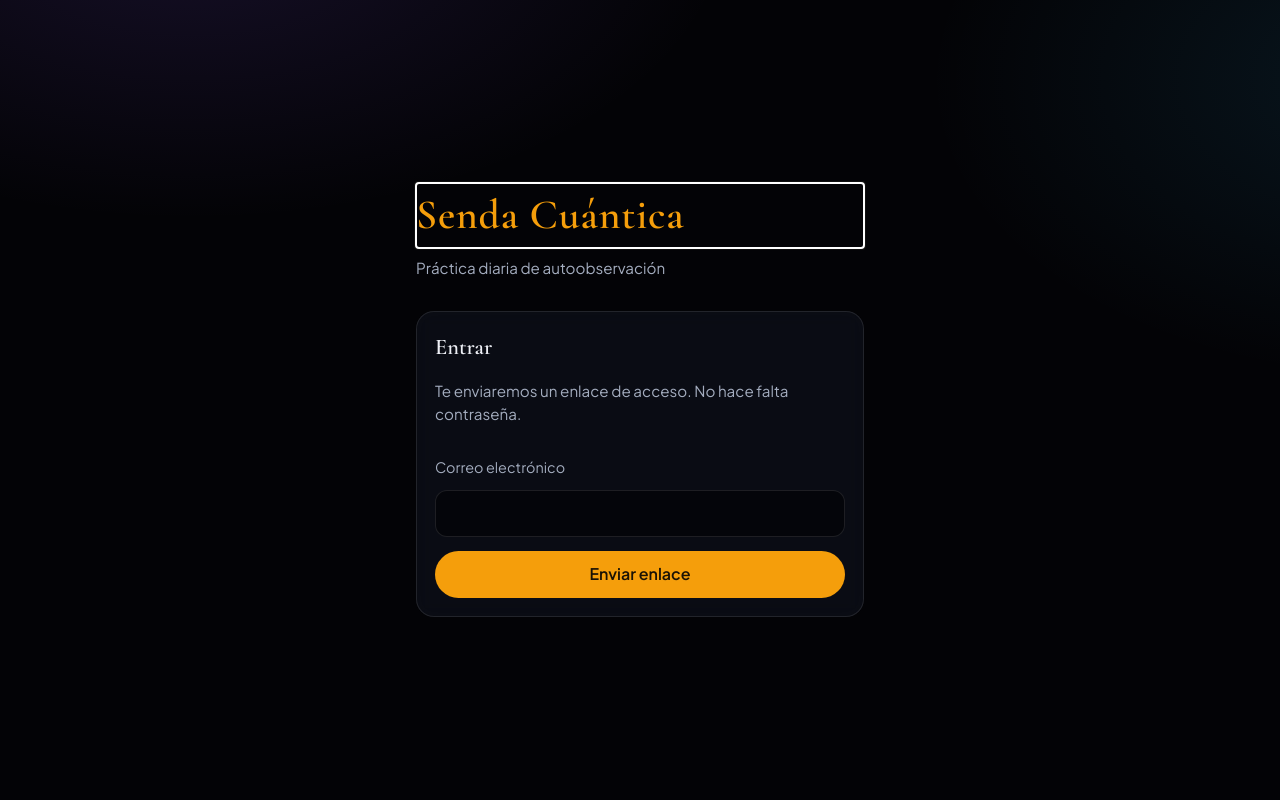
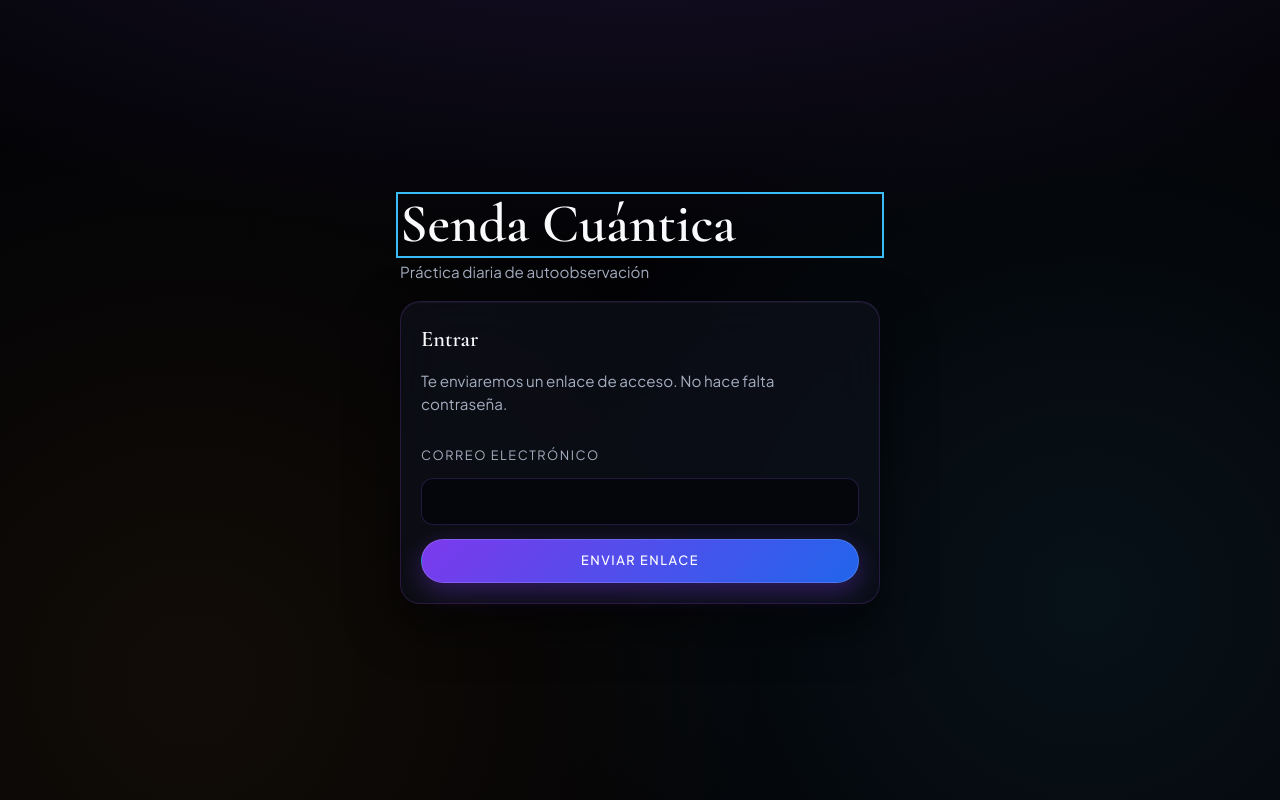
Before and after one commit to ronarcontacto-svg/all-ronar, a React (Vite) app in the folder senda-cuantica/: page /entrar in a window 1280 px wide. Built offline with nearby package versions, Linux system fonts and the light colour scheme; no server answers.

Commit message:
Rediseño visual según prototipo aprobado: tokens, vidrio, cabecera y pestañas

```diff
--- a/senda-cuantica/src/styles.css
+++ b/senda-cuantica/src/styles.css
@@ -1,12 +1,16 @@
+/* Tokens tomados del prototipo aprobado (codepen nadia-y-rodrigo/GgWeGNK). */
 :root {
   color-scheme: dark;
-  --fondo: #030306;
-  --dorado: #F59E0B;
-  --cian: #38BDF8;
-  --violeta: #8B5CF6;
-  --vidrio: rgba(14, 18, 29, 0.65);
-  --borde: rgba(255, 255, 255, 0.10);
-  --texto: #EDEFF5;
+  --bg-void: #030306;
+  --surface-header: rgba(7, 9, 15, 0.85);
+  --card-glass: rgba(14, 18, 29, 0.65);
+  --card-hover: rgba(20, 26, 42, 0.8);
+  --border-subtle: rgba(168, 85, 247, 0.18);
+  --border-luminous: rgba(56, 189, 248, 0.45);
+  --gold-alchemy: #F59E0B;
+  --cyan-quantum: #38BDF8;
+  --violet-transmute: #8B5CF6;
+  --texto: #F8FAFC;
   --tenue: #A4ADBF;
   --error: #FCA5A5;
   --fuente-titulo: 'Cormorant Garamond', Georgia, serif;
@@ -17,7 +21,6 @@
 
 html, body {
   margin: 0;
-  background: var(--fondo);
   color: var(--texto);
   font-family: var(--fuente-texto);
   font-size: 16px;
@@ -27,184 +30,261 @@ html, body {
 
 body {
   min-height: 100dvh;
-  background:
-    radial-gradient(900px 500px at 15% -10%, rgba(139, 92, 246, 0.14), transparent 60%),
-    radial-gradient(800px 500px at 110% 10%, rgba(56, 189, 248, 0.10), transparent 60%),
-    var(--fondo);
+  background-color: var(--bg-void);
+  background-image:
+    radial-gradient(ellipse 80% 50% at 50% -20%, rgba(139, 92, 246, 0.16), transparent),
+    radial-gradient(circle at 85% 75%, rgba(56, 189, 248, 0.08), transparent 45%),
+    radial-gradient(circle at 15% 85%, rgba(245, 158, 11, 0.06), transparent 45%);
+  overflow-x: hidden;
 }
 
+::-webkit-scrollbar { width: 5px; height: 5px; }
+::-webkit-scrollbar-track { background: var(--bg-void); }
+::-webkit-scrollbar-thumb { background: rgba(139, 92, 246, 0.35); border-radius: 4px; }
+
 h1, h2, h3 { font-family: var(--fuente-titulo); font-weight: 600; margin: 0 0 8px; }
-h1.titulo-grande { font-size: 2.6rem; color: var(--dorado); letter-spacing: 0.02em; }
-.titulo { font-size: 2rem; color: var(--dorado); }
-.subtitulo { font-size: 1.4rem; }
 p { margin: 0 0 12px; }
 .tenue { color: var(--tenue); font-size: 0.95rem; }
 .error { color: var(--error); }
-.aviso { color: var(--cian); }
-.cifra { font-family: var(--fuente-titulo); font-size: 1.8rem; color: var(--cian); margin: 0; }
-.etiqueta { display: block; font-size: 0.9rem; color: var(--tenue); margin: 12px 0 6px; }
+.aviso { color: var(--cian, #38BDF8); }
+.etiqueta { display: block; font-size: 0.8rem; letter-spacing: 0.12em; text-transform: uppercase; color: var(--tenue); margin: 12px 0 6px; }
+.centro { min-height: 100dvh; display: flex; align-items: center; justify-content: center; }
+.sr-only {
+  position: absolute; width: 1px; height: 1px; padding: 0; margin: -1px;
+  overflow: hidden; clip: rect(0, 0, 0, 0); white-space: nowrap; border: 0;
+}
 
-.app { min-height: 100dvh; display: flex; flex-direction: column; }
-.contenido { flex: 1; padding: 16px 16px 112px; width: 100%; max-width: 640px; margin: 0 auto; }
-.pantalla, .pantalla-entrada, .pantalla-texto { display: flex; flex-direction: column; gap: 16px; }
-.pantalla-entrada, .pantalla-texto { max-width: 480px; margin: 0 auto; padding: 24px 16px; min-height: 100dvh; justify-content: center; }
-.pantalla-texto { justify-content: flex-start; padding-top: 32px; }
-.cabecera { margin-bottom: 4px; }
-.centro { min-height: 100dvh; display: flex; align-items: center; justify-content: center; }
+/* Tipografía del prototipo */
+.titulo-grande {
+  font-family: var(--fuente-titulo);
+  font-size: clamp(2.2rem, 7vw, 3.4rem);
+  line-height: 1.05;
+  font-weight: 600;
+  margin: 0;
+}
+.titulo { font-family: var(--fuente-titulo); font-size: 2rem; font-weight: 600; margin: 0; }
+.subtitulo { font-family: var(--fuente-titulo); font-size: 1.4rem; font-weight: 600; margin: 0 0 6px; }
+.eyebrow {
+  font-size: 0.7rem;
+  letter-spacing: 0.22em;
+  text-transform: uppercase;
+  color: var(--cyan-quantum);
+  margin: 0 0 8px;
+}
+.text-gradient-quantum {
+  background: linear-gradient(135deg, #E0F2FE 0%, #38BDF8 50%, #C084FC 100%);
+  -webkit-background-clip: text;
+  background-clip: text;
+  -webkit-text-fill-color: transparent;
+}
+.text-gradient-gold {
+  background: linear-gradient(135deg, #FDE68A 0%, #F59E0B 100%);
+  -webkit-background-clip: text;
+  background-clip: text;
+  -webkit-text-fill-color: transparent;
+}
+.cifra { font-family: var(--fuente-titulo); font-size: 2.2rem; line-height: 1; margin: 0; }
 
-.tarjeta {
-  background: var(--vidrio);
-  border: 1px solid var(--borde);
-  border-radius: 18px;
-  padding: 18px;
-  backdrop-filter: blur(10px);
-  -webkit-backdrop-filter: blur(10px);
+/* Vidrio */
+.tarjeta, .glass-card {
+  background: var(--card-glass);
+  backdrop-filter: blur(24px);
+  -webkit-backdrop-filter: blur(24px);
+  border: 1px solid var(--border-subtle);
+  border-radius: 20px;
+  padding: 20px;
+  box-shadow: 0 20px 50px rgba(0, 0, 0, 0.6), inset 0 1px 0 0 rgba(255, 255, 255, 0.05);
+  transition: all 0.4s cubic-bezier(0.16, 1, 0.3, 1);
+}
+.tarjeta.interactiva:hover, .glass-card:hover {
+  background: var(--card-hover);
+  border-color: var(--border-luminous);
+  box-shadow: 0 25px 60px rgba(56, 189, 248, 0.08), inset 0 1px 0 0 rgba(255, 255, 255, 0.1);
+  transform: translateY(-2px);
+}
+.tarjeta.hero {
+  padding: 32px 24px;
+  background-image: linear-gradient(180deg, rgba(139, 92, 246, 0.08), transparent 60%);
 }
 .legal { line-height: 1.7; }
-.marco summary { cursor: pointer; font-family: var(--fuente-titulo); font-size: 1.2rem; min-height: 44px; display: flex; align-items: center; }
 
-.formulario { display: flex; flex-direction: column; gap: 6px; }
+/* Botones */
+.btn {
+  min-height: 44px;
+  padding: 10px 20px;
+  border-radius: 999px;
+  font: inherit;
+  font-weight: 500;
+  letter-spacing: 0.12em;
+  text-transform: uppercase;
+  font-size: 0.8rem;
+  cursor: pointer;
+  color: #fff;
+  border: 1px solid rgba(255, 255, 255, 0.15);
+  background: rgba(255, 255, 255, 0.02);
+  transition: all 0.3s ease;
+  margin-top: 8px;
+}
+.btn:disabled { opacity: 0.45; cursor: not-allowed; }
+.btn-primario {
+  background: linear-gradient(135deg, #7C3AED 0%, #2563EB 50%, #0284C7 100%);
+  background-size: 200% auto;
+  box-shadow: 0 8px 25px rgba(124, 58, 237, 0.35);
+}
+.btn-primario:hover:not(:disabled) {
+  background-position: right center;
+  transform: translateY(-1px);
+  box-shadow: 0 12px 35px rgba(56, 189, 248, 0.45);
+}
+.btn-sec { background: rgba(255, 255, 255, 0.02); border-color: rgba(255, 255, 255, 0.1); color: #CBD5E1; }
+.btn-sec:hover:not(:disabled) { border-color: var(--cyan-quantum); color: #fff; background: rgba(56, 189, 248, 0.08); }
+.btn-peligro { background: transparent; color: var(--error); border-color: rgba(252, 165, 165, 0.5); }
+.btn-salir {
+  position: fixed; top: 16px; right: 16px; margin: 0; z-index: 10;
+  background: rgba(14, 18, 29, 0.85);
+}
+:focus-visible { outline: 2px solid var(--cyan-quantum); outline-offset: 2px; }
+
+/* Campos */
 .campo {
   width: 100%;
   min-height: 44px;
-  padding: 10px 12px;
+  padding: 10px 14px;
   border-radius: 12px;
-  border: 1px solid var(--borde);
-  background: rgba(3, 3, 6, 0.6);
+  border: 1px solid rgba(139, 92, 246, 0.22);
+  background: rgba(4, 6, 11, 0.85);
   color: var(--texto);
   font: inherit;
+  transition: all 0.3s ease;
 }
-.campo:focus-visible, .btn:focus-visible, .opcion:focus-visible, .nav-item:focus-visible, .hilo-fila:focus-visible {
-  outline: 2px solid var(--cian);
-  outline-offset: 2px;
+.campo:focus {
+  outline: none;
+  border-color: var(--cyan-quantum);
+  box-shadow: 0 0 25px rgba(56, 189, 248, 0.15);
 }
 .area { min-height: 96px; resize: vertical; }
-
-.btn {
-  min-height: 44px;
-  padding: 10px 18px;
-  border-radius: 999px;
-  border: 1px solid var(--borde);
-  font: inherit;
-  font-weight: 600;
-  cursor: pointer;
-  color: var(--texto);
-  background: rgba(255, 255, 255, 0.04);
-  margin-top: 8px;
-}
-.btn:disabled { opacity: 0.45; cursor: not-allowed; }
-.btn-primario { background: var(--dorado); color: #1a1205; border-color: transparent; }
-.btn-sec { background: transparent; }
-.btn-peligro { background: transparent; color: var(--error); border-color: rgba(252, 165, 165, 0.5); }
-.btn-salir {
-  position: fixed;
-  top: 16px;
-  right: 16px;
-  margin: 0;
-  z-index: 10;
-  background: rgba(14, 18, 29, 0.85);
-}
-.acciones { display: flex; justify-content: space-between; gap: 12px; flex-wrap: wrap; }
-
+.formulario { display: flex; flex-direction: column; gap: 6px; }
 .casilla { display: flex; gap: 12px; align-items: flex-start; min-height: 44px; }
-.casilla input { width: 24px; height: 24px; margin-top: 2px; accent-color: var(--dorado); }
+.casilla input { width: 24px; height: 24px; margin-top: 2px; accent-color: var(--gold-alchemy); }
 
 .grupo { border: 0; padding: 0; margin: 8px 0 0; }
 .grupo legend { padding: 0; margin-bottom: 4px; }
 .escala { display: flex; flex-wrap: wrap; gap: 8px; margin: 6px 0 4px; }
 .opcion {
-  min-width: 44px;
-  min-height: 44px;
-  padding: 8px 12px;
-  border-radius: 12px;
-  border: 1px solid var(--borde);
-  background: rgba(255, 255, 255, 0.04);
-  color: var(--texto);
-  font: inherit;
-  font-weight: 600;
-  cursor: pointer;
+  min-width: 44px; min-height: 44px; padding: 8px 12px;
+  border-radius: 14px;
+  border: 1px solid rgba(255, 255, 255, 0.1);
+  background: rgba(255, 255, 255, 0.02);
+  color: var(--texto); font: inherit; font-weight: 600; cursor: pointer;
+  transition: all 0.3s ease;
 }
+.opcion:hover { border-color: var(--cyan-quantum); background: rgba(56, 189, 248, 0.08); }
 .opcion.ancha { flex: 1 1 96px; }
-.opcion.activa { border-color: var(--cian); background: rgba(56, 189, 248, 0.15); }
+.opcion.activa {
+  border-color: transparent;
+  background: linear-gradient(135deg, #7C3AED 0%, #2563EB 100%);
+  box-shadow: 0 8px 22px rgba(124, 58, 237, 0.35);
+}
 
-.progreso { height: 4px; border-radius: 4px; background: rgba(255, 255, 255, 0.08); overflow: hidden; }
-.progreso span { display: block; height: 100%; background: linear-gradient(90deg, var(--violeta), var(--cian)); transition: width 0.3s ease; }
+.progreso { height: 4px; border-radius: 4px; background: rgba(255, 255, 255, 0.06); overflow: hidden; }
+.progreso span { display: block; height: 100%; background: linear-gradient(90deg, #8B5CF6, #38BDF8); transition: width 0.4s ease; }
 
-.hilo { list-style: none; padding: 0; margin: 0; display: flex; flex-direction: column; gap: 8px; }
+/* Cabecera y navegación superior (estilo del prototipo) */
+.cabecera-app {
+  position: sticky; top: 0; z-index: 50;
+  background: var(--surface-header);
+  backdrop-filter: blur(24px);
+  -webkit-backdrop-filter: blur(24px);
+  border-bottom: 1px solid rgba(255, 255, 255, 0.06);
+}
+.marca { max-width: 1100px; margin: 0 auto; padding: 14px 20px 6px; display: flex; align-items: center; justify-content: space-between; gap: 12px; }
+.marca-nombre { font-family: var(--fuente-titulo); font-size: 1.5rem; font-weight: 600; margin: 0; line-height: 1.1; }
+.marca-icono {
+  width: 40px; height: 40px; border-radius: 12px; display: grid; place-items: center;
+  background: radial-gradient(circle, rgba(139, 92, 246, 0.35), rgba(56, 189, 248, 0.12));
+  border: 1px solid var(--border-subtle);
+  color: var(--cyan-quantum); font-weight: 700;
+}
+.tabs {
+  max-width: 1100px; margin: 0 auto; padding: 0 20px;
+  display: flex; gap: 22px; overflow-x: auto; scrollbar-width: none;
+  border-top: 1px solid rgba(255, 255, 255, 0.04);
+}
+.tabs::-webkit-scrollbar { display: none; }
+.tab {
+  min-height: 44px; display: flex; align-items: center; white-space: nowrap;
+  font-size: 0.78rem; letter-spacing: 0.14em; text-transform: uppercase;
+  color: #94A3B8; text-decoration: none; position: relative;
+  transition: color 0.3s ease;
+}
+.tab:hover { color: #fff; }
+.tab[aria-current='page'] { color: #fff; }
+.tab[aria-current='page']::after {
+  content: ''; position: absolute; left: 0; right: 0; bottom: -1px; height: 2px;
+  background: linear-gradient(90deg, #8B5CF6, #38BDF8);
+}
+
+.contenido { max-width: 1100px; margin: 0 auto; padding: 28px 20px 64px; width: 100%; }
+.pantalla { display: flex; flex-direction: column; gap: 22px; }
+.pantalla-entrada, .pantalla-texto {
+  max-width: 520px; margin: 0 auto; padding: 32px 20px; min-height: 100dvh;
+  display: flex; flex-direction: column; justify-content: center; gap: 18px;
+}
+.pantalla-texto { justify-content: flex-start; padding-top: 40px; }
+.cabecera { margin-bottom: 0; }
+.cabecera .tenue { margin: 6px 0 0; }
+.app { min-height: 100dvh; }
+
+/* Hilo del día */
+.hilo { list-style: none; padding: 0; margin: 0; display: flex; flex-direction: column; gap: 10px; }
 .hilo-fila {
-  display: flex;
-  justify-content: space-between;
-  gap: 12px;
-  align-items: center;
-  min-height: 44px;
-  padding: 10px 12px;
-  border-radius: 12px;
-  border: 1px solid var(--borde);
-  color: var(--texto);
-  text-decoration: none;
+  display: flex; justify-content: space-between; gap: 12px; align-items: center;
+  min-height: 52px; padding: 12px 16px; border-radius: 14px;
+  border: 1px solid rgba(255, 255, 255, 0.08);
+  background: rgba(255, 255, 255, 0.02);
+  color: var(--texto); text-decoration: none;
+  transition: all 0.3s ease;
 }
-.estado { color: var(--dorado); font-size: 0.9rem; white-space: nowrap; }
+.hilo-fila:hover { border-color: var(--border-luminous); background: rgba(56, 189, 248, 0.05); }
+.estado { font-size: 0.75rem; letter-spacing: 0.1em; text-transform: uppercase; color: var(--gold-alchemy); white-space: nowrap; }
+.estado.hecho { color: var(--cyan-quantum); }
+
+/* Métricas en fila, como el prototipo */
+.metricas { display: grid; grid-template-columns: repeat(3, 1fr); gap: 12px; }
+.metrica { padding: 16px; border-radius: 18px; }
+.metrica .eyebrow { font-size: 0.6rem; }
 .patron { margin-bottom: 14px; }
 .lista-simple { margin: 0; padding-left: 18px; }
 
-.pantalla-sesion { align-items: center; justify-content: center; min-height: 80dvh; }
-.contador { font-family: var(--fuente-titulo); font-size: 2.4rem; color: var(--dorado); margin: 0; }
-.circulo-zona { display: flex; flex-direction: column; align-items: center; gap: 16px; margin-top: 16px; }
+/* Lista de patrones y listas de texto */
+.patron h3 { font-size: 0.8rem; letter-spacing: 0.12em; text-transform: uppercase; font-family: var(--fuente-texto); color: var(--tenue); font-weight: 500; }
+
+/* Sintonía */
+.pantalla-sesion { align-items: center; justify-content: center; min-height: 72dvh; }
+.contador { font-family: var(--fuente-titulo); font-size: 2.6rem; color: var(--gold-alchemy); margin: 0; }
+.circulo-zona { display: flex; flex-direction: column; align-items: center; gap: 18px; margin-top: 12px; }
 .circulo {
-  width: min(64vw, 320px);
-  aspect-ratio: 1;
-  border-radius: 50%;
-  border: 2px solid var(--cian);
-  background: radial-gradient(circle, rgba(56, 189, 248, 0.28), rgba(139, 92, 246, 0.12) 60%, transparent 72%);
+  width: min(64vw, 320px); aspect-ratio: 1; border-radius: 50%;
+  border: 1px solid rgba(56, 189, 248, 0.45);
+  background: radial-gradient(circle, rgba(56, 189, 248, 0.22), rgba(139, 92, 246, 0.14) 55%, transparent 72%);
+  box-shadow: 0 0 60px rgba(56, 189, 248, 0.18);
   transform: scale(0.6);
   transition: transform 5s ease-in-out;
 }
 .circulo.inhala { transform: scale(1); }
 .circulo.exhala, .circulo.reposo { transform: scale(0.6); }
-.fase { font-family: var(--fuente-titulo); font-size: 1.5rem; color: var(--texto); }
+.fase { font-family: var(--fuente-titulo); font-size: 1.6rem; margin: 0; }
 
-.navegacion {
-  position: fixed;
-  bottom: 0;
-  left: 0;
-  right: 0;
-  display: grid;
-  grid-template-columns: repeat(5, 1fr);
-  background: rgba(3, 3, 6, 0.92);
-  border-top: 1px solid var(--borde);
-  backdrop-filter: blur(10px);
-  -webkit-backdrop-filter: blur(10px);
-  padding: 6px 4px calc(6px + env(safe-area-inset-bottom));
-  z-index: 5;
+/* Navegación inferior fuera; la superior reemplaza. */
+.navegacion { display: none; }
+
+@media (max-width: 640px) {
+  .metricas { grid-template-columns: 1fr; }
+  .titulo { font-size: 1.7rem; }
 }
-.nav-item {
-  min-height: 44px;
-  display: flex;
-  align-items: center;
-  justify-content: center;
-  color: var(--tenue);
-  text-decoration: none;
-  font-size: 0.8rem;
-  border-radius: 10px;
-  text-align: center;
-}
-.nav-item.active, .nav-item[aria-current='page'] { color: var(--dorado); }
-
-.sr-only {
-  position: absolute;
-  width: 1px;
-  height: 1px;
-  padding: 0;
-  margin: -1px;
-  overflow: hidden;
-  clip: rect(0, 0, 0, 0);
-  white-space: nowrap;
-  border: 0;
-}
-
-.marco summary:focus-visible { outline: 2px solid var(--cian); outline-offset: 2px; }
 
 @media (prefers-reduced-motion: reduce) {
   .circulo { transition: none; transform: none; }
   .progreso span { transition: none; }
+  .glass-card:hover, .tarjeta.interactiva:hover, .btn-primario:hover { transform: none; }
 }
```
Also changed, not shown: senda-cuantica/src/components/Shell.tsx (+16 -7 lines), senda-cuantica/src/routes/Hoy.tsx (+9 -4 lines).
